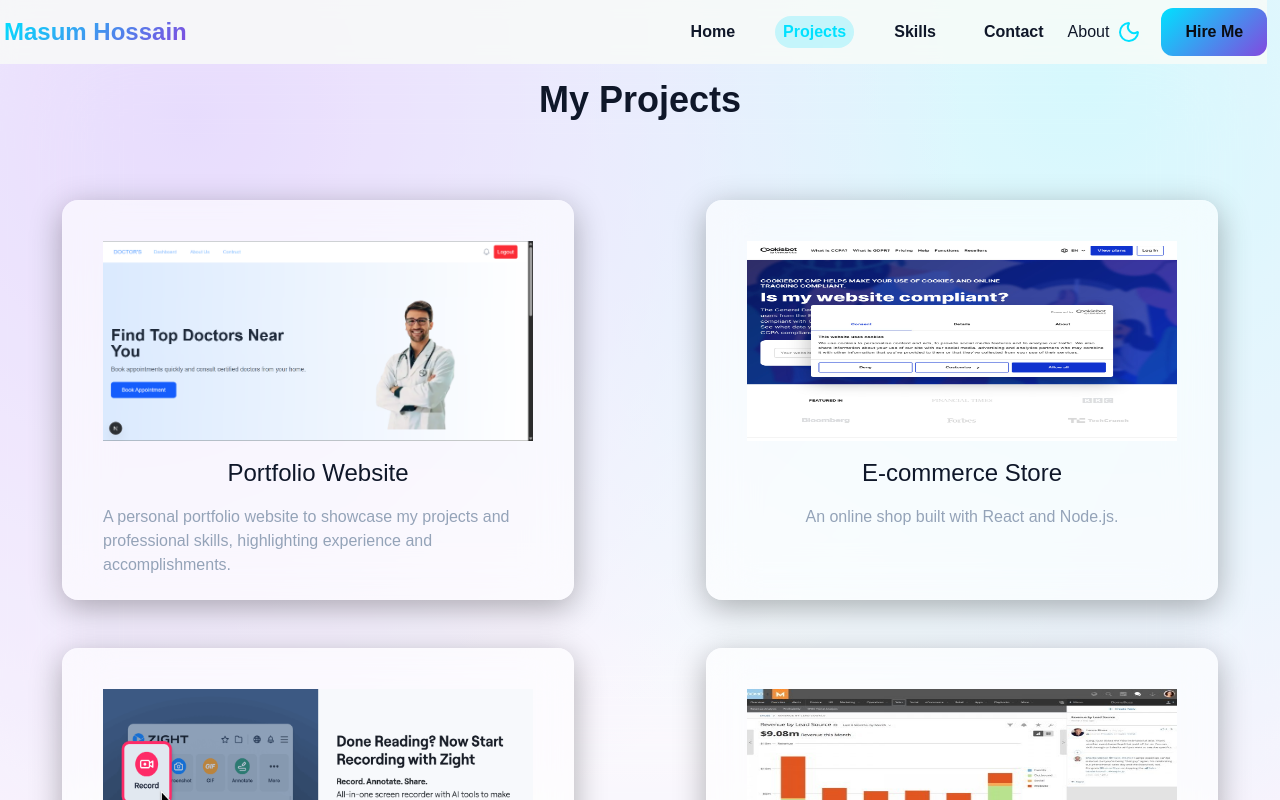
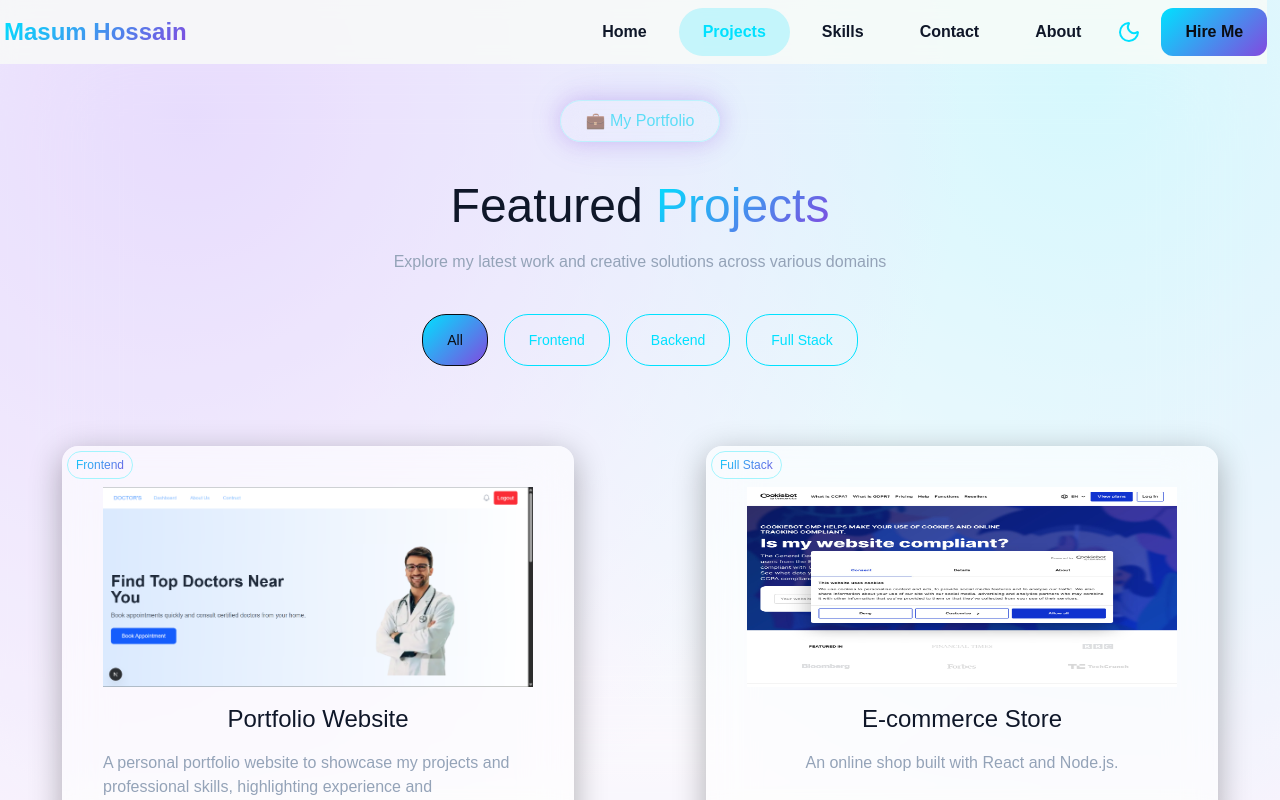
Before and after one commit to MdMasumHossain5555/portfolio, a Next.js app: page /projects in a window 1280 px wide. Shown: the top 800 px of the page. Built offline with nearby package versions, Linux system fonts and the light colour scheme.

Commit message:
update hero section and project card and project page.

```diff
--- a/src/app/(pages)/projects/page.js
+++ b/src/app/(pages)/projects/page.js
@@ -1,20 +1,43 @@
+'use client'
 import React from 'react'
 import ProjectCard from '@/app/components/ProjectCard'
 import projectData from '@/app/utility/projectsData'
 import { MotionWrapper } from '@/app/components/motion/MotionWrapper'
+import ProjectCategory from '@/app/components/ProjectCategory'
+import { useState } from 'react'
+
+const categories = ['All', 'Frontend', 'Backend', 'Full Stack']
+
 
 function Project() {
+  const [filteredProjects, setFilteredProjects] = useState(projectData);
+  const handleCategoryChange = (category) => {
+    if (category === 'All') {
+      // Show all projects
+      setFilteredProjects(projectData);
+    } else {
+      // Filter projects based on category
+      setFilteredProjects(projectData.filter(project => project.category === category));
+    }
+  }
   return (
     <>
-      <h1 className='text-4xl font-bold text-center'>My Projects</h1>
+      <div className='flex gap-2 neon-glow-purple border border-cyan-200 w-40 mx-auto mt-5 mb-7 p-2 rounded-full opacity-60 text-cyan-400 text-center justify-center items-center backdrop-blur-md'>💼 My Portfolio</div>
+      <h1 className='text-5xl mt-10 font-semi-bold text-center'>Featured <span className='gradient-text'>Projects</span></h1>
+      <p className='text-center text-muted-foreground mt-5'>Explore my latest work and creative solutions across various domains</p>
+      <ProjectCategory categories={categories} onCategoryChange={handleCategoryChange} />
       <div className="grid grid-cols-1 md:grid-cols-2 gap-2 mt-10">
-        {projectData.map((project, index) => (
+        {filteredProjects.map((project, index) => (
         <MotionWrapper key={index} delay={index * 0.10} type="bottom">
           <ProjectCard
           key={index}
           src={project.src}
           titel={project.titel}
           desc={project.desc}
+          link={project.link}
+          githubLink={project.githubLink}
+          liveLink={project.liveLink}
+          category={project.category}
         />
         </MotionWrapper>
 
--- a/src/app/components/Navbar.jsx
+++ b/src/app/components/Navbar.jsx
@@ -32,11 +32,11 @@ function Navbar() {
 
   const navItem = (
     <>
-      <Link href="/"><li className={`${isActive('/') ? 'bg-primary/20 rounded-full py-1 px-2 shadow-primary/40 border-primary text-primary' : ''} hover:bg-primary/20 hover:rounded-full hover:py-1 hover:px-2 hover:shadow-primary/40 hover:border-primary hover:text-primary px-2 py-1 mx-4 font-bold cursor-pointer transition-all duration-600 `}>Home</li></Link>
-      <Link href="/projects"><li className={`${isActive('/projects') ? 'bg-primary/20 rounded-full py-1 px-2 shadow-primary/40 border-primary text-primary' : ''} hover:bg-primary/20 hover:rounded-full hover:py-1 hover:px-2 hover:shadow-primary/40 hover:border-primary hover:text-primary px-2 py-1 mx-4 font-bold cursor-pointer transition-all duration-600`}>Projects</li></Link>
-      <Link href="/skills"><li className={`${isActive('/skills') ? 'bg-primary/20 rounded-full py-1 px-2 shadow-primary/40 border-primary text-primary' : ''} hover:bg-primary/20 hover:rounded-full hover:py-1 hover:px-2 hover:shadow-primary/40 hover:border-primary hover:text-primary px-2 py-1 mx-4 font-bold cursor-pointer transition-all duration-600`}>Skills</li></Link>
-      <Link href="/contact"><li className={`${isActive('/contact') ? 'bg-primary/20 rounded-full py-1 px-2 shadow-primary/40 border-primary text-primary' : ''} hover:bg-primary/20 hover:rounded-full hover:py-1 hover:px-2 hover:shadow-primary/40 hover:border-primary hover:text-primary px-2 py-1 mx-4 font-bold cursor-pointer transition-all duration-600`}>Contact</li></Link>
-      <Link href="/about"><li className={`${isActive('/about') ? 'bg-primary/20 rounded-full py-1 px-2 shadow-primary/40 border-primary text-primary' : ''} hover:bg-primary/20 hover:rounded-full hover:py-1 hover:px-2 hover:shadow_primary/40hover:border_primaryhover:text_primary px - 2 py - 1 mx - 4 font - bold cursor - pointer transition - all duration - 600`}>About</li></Link>
+      <Link href="/"><li className={`${isActive('/') ? 'bg-primary/20 rounded-full py-3 px-6 shadow-primary/40 border-primary text-primary' : ''} hover:bg-primary/20 hover:rounded-full hover:py-3 hover:px-6 hover:shadow-primary/40 hover:border-primary hover:text-primary px-6 py-3 mx-1 font-bold cursor-pointer transition-all duration-600 `}>Home</li></Link>
+      <Link href="/projects"><li className={`${isActive('/projects') ? 'bg-primary/20 rounded-full py-3 px-6 shadow-primary/40 border-primary text-primary' : ''} hover:bg-primary/20 hover:rounded-full hover:py-3 hover:px-6 hover:shadow-primary/40 hover:border-primary hover:text-primary px-6 py-3 mx-1 font-bold cursor-pointer transition-all duration-600`}>Projects</li></Link>
+      <Link href="/skills"><li className={`${isActive('/skills') ? 'bg-primary/20 rounded-full py-3 px-6 shadow-primary/40 border-primary text-primary' : ''} hover:bg-primary/20 hover:rounded-full hover:py-3 hover:px-6 hover:shadow-primary/40 hover:border-primary hover:text-primary px-6 py-3 mx-1 font-bold cursor-pointer transition-all duration-600`}>Skills</li></Link>
+      <Link href="/contact"><li className={`${isActive('/contact') ? 'bg-primary/20 rounded-full py-3 px-6 shadow-primary/40 border-primary text-primary' : ''} hover:bg-primary/20 hover:rounded-full hover:py-3 hover:px-6 hover:shadow-primary/40 hover:border-primary hover:text-primary px-6 py-3 mx-1 font-bold cursor-pointer transition-all duration-600`}>Contact</li></Link>
+      <Link href="/about"><li className={`${isActive('/about') ? 'bg-primary/20 rounded-full py-3 px-6 shadow-primary/40 border-primary text-primary' : ''} hover:bg-primary/20 hover:rounded-full hover:py-3 hover:px-6 hover:shadow_primary/40hover:border_primaryhover:text_primary px-6 py-3 mx-1 font-bold cursor-pointer transition-all duration-600`}>About</li></Link>
     </>
   );
   return (
--- a/src/app/components/ProjectCard.jsx
+++ b/src/app/components/ProjectCard.jsx
@@ -2,11 +2,14 @@ import React from 'react'
 import Image from 'next/image'
 import { IoEyeOutline } from "react-icons/io5";
 import Link from 'next/link';
+import { Github, ExternalLink} from 'lucide-react';
 
-function ProjectCard({ src, titel, desc, link }) {
+function ProjectCard({ src, titel, desc, link, githubLink, liveLink, category }) {
   return (
-    <Link href={link || "#"}>
-      <div className="glass-card glass-card-hover w-[98%] md:w-lg h-100 p-10 border border-border rounded-md mx-auto mt-10 shadow-foreground/20 shadow-lg backdrop-blur-sm flex flex-col items-center gap-4">
+    <div className='relative group'>
+      <Link href={link || "#"}>
+      <div className=" glass-card glass-card-hover w-[98%] md:w-lg h-100 p-10 border border-border rounded-md mx-auto mt-10 shadow-foreground/20 shadow-lg backdrop-blur-sm flex flex-col items-center gap-4">
+        <div className='absolute top-1 left-1 gradient-text font-mono text-[12px] border border-cyan-200 rounded-2xl px-2 py-1'>{category}</div>
         <Image width={500} height={300} src={src} alt={titel} className="max-w-full h-25 md:h-50" />
         <h3 className="text-2xl text-foreground">{titel}</h3>
         <p className="text-muted-foreground">{desc}</p>
@@ -16,6 +19,16 @@ function ProjectCard({ src, titel, desc, link }) {
         </div>
       </div>
     </Link>
+    <div className='absolute opacity-0 group-hover:opacity-100 flex top-10 right-20 gap-4 z-100'>
+      <Link href={liveLink || "#"} target="_blank" rel="noopener noreferrer">
+        <ExternalLink className='!rounded-full !w-12 !p-2 !h-12 btn-primary !text-black' />
+      </Link>
+      <Link href={githubLink || "#"} target="_blank" rel="noopener noreferrer">
+        <Github className='!rounded-full !w-12 !p-2 !h-12 btn-primary !text-black' />
+      </Link>
+    </div>
+
+    </div>
   )
 }
 
--- /dev/null
+++ b/src/app/components/ProjectCategory.jsx
@@ -0,0 +1,26 @@
+'use client'
+import React from 'react'
+import { useState } from 'react'
+
+
+function ProjectCategory({ categories, onCategoryChange }) {
+    const [selectedCategory, setSelectedCategory] = useState('All');
+    const handleCategoryClick = (category) => {
+        setSelectedCategory(category);
+        onCategoryChange(category);
+    }
+    return (
+        <div className='flex gap-4 mt-10 justify-center width-full flex-wrap'>
+            {categories.map((category, index) => (
+                <button key={index} onClick={() => {
+                    handleCategoryClick(category);
+                }} className={`${selectedCategory === category ? 'btn-primary' : 'btn-outline'} !rounded-3xl !font-light !border flex items-center h-13
+                  transition-colors duration-300`}>
+                    <h3 className="text-sm">{category}</h3>
+                </button>
+            ))}
+        </div>
+    )
+}
+
+export default ProjectCategory
--- a/src/app/components/ProjectSection.jsx
+++ b/src/app/components/ProjectSection.jsx
@@ -39,6 +39,10 @@ function ProjectSection() {
               src={project.src}
               titel={project.titel}
               desc={project.desc}
+              link={project.link}
+              githubLink={project.githubLink}
+              liveLink={project.liveLink}
+              category={project.category}
             />
           </MotionWrapper>
         ))}
--- a/src/app/components/motion/MotionWrapper.js
+++ b/src/app/components/motion/MotionWrapper.js
@@ -6,6 +6,7 @@ import { upDownPalse } from "./variants/upDownPalse";
 import { leftRightPalse } from "./variants/leftRightPalse";
 import { infinityCarousel } from "./variants/infinityCarousel";
 import { bottomVariant } from "./variants/bottom";
+import { rotateClockwise, rotateAntiClockwise } from "./variants/roundMotion";
 
 
 const animations = {
@@ -15,7 +16,9 @@ const animations = {
     upDownPalse,
     leftRightPalse,
     infinityCarousel,
-    bottom: bottomVariant
+    bottom: bottomVariant,
+    rotateClockwise,
+    rotateAntiClockwise,
 };
 
 export const MotionWrapper = ({ type = "fadeIn", delay = 0, children, className = "", once = true }) => {
--- a/src/app/utility/projectsData.json
+++ b/src/app/utility/projectsData.json
@@ -4,6 +4,8 @@
         "titel": "Portfolio Website",
         "desc": "A personal portfolio website to showcase my projects and professional skills, highlighting experience and accomplishments.",
         "src": "/projectImages/doctors.png",
+        "category": "Frontend",
+        "tags": ["React", "Tailwind CSS", "Framer Motion"],
         "frontend": "https://github.com/username/portfolio-frontend",
         "backend": "https://github.com/username/portfolio-backend",
         "liveView": "https://myportfolio.com"
@@ -13,6 +15,8 @@
         "titel": "E-commerce Store",
         "desc": "An online shop built with React and Node.js.",
         "src": "/projectImages/ecommerce.png",
+        "category": "Full Stack",
+        "tags": ["React", "Node.js", "Express.js", "MongoDB", "Stripe"],
         "frontend": "https://github.com/username/ecommerce-frontend",
         "backend": "https://github.com/username/ecommerce-backend",
         "liveView": "https://myecommercestore.com"
@@ -22,6 +26,8 @@
         "titel": "Blog Platform",
         "desc": "A blogging platform that allows users to register, create, and manage their posts easily.",
         "src": "/projectImages/blog.png",
+        "category": "Full Stack",
+        "tags": ["Next.js", "Node.js", "Express.js", "MongoDB", "JWT"],
         "frontend": "https://github.com/username/blog-frontend",
         "backend": "https://github.com/username/blog-backend",
         "liveView": "https://myblogplatform.com"
@@ -31,6 +37,8 @@
         "titel": "Task Manager App",
         "desc": "Manage tasks efficiently.",
         "src": "/projectImages/taskmanager.png",
+        "category": "Full Stack",
+        "tags": ["React", "Redux", "Node.js", "Express.js", "MongoDB"],
         "frontend": "https://github.com/username/taskmanager-frontend",
         "backend": "https://github.com/username/taskmanager-backend",
         "liveView": "https://mytaskmanager.com"
@@ -40,6 +48,8 @@
         "titel": "Weather App",
         "desc": "Get real-time weather updates with accurate forecasts for any city in the world.",
         "src": "/projectImages/weather.png",
+        "category": "Frontend",
+        "tags": ["React", "API", "OpenWeather", "Tailwind CSS"],
         "frontend": "https://github.com/username/weather-frontend",
         "backend": "https://github.com/username/weather-backend",
         "liveView": "https://myweatherapp.com"
@@ -49,6 +59,8 @@
         "titel": "Chat Application",
         "desc": "A simple chat app for instant messaging.",
         "src": "/projectImages/chat.png",
+        "category": "Full Stack",
+        "tags": ["React", "Node.js", "Socket.io", "Express.js", "MongoDB"],
         "frontend": "https://github.com/username/chat-frontend",
         "backend": "https://github.com/username/chat-backend",
         "liveView": "https://mychatapp.com"
@@ -58,6 +70,8 @@
         "titel": "Learning Management System",
         "desc": "A complete online platform for managing courses, students, and learning materials efficiently.",
         "src": "/projectImages/lms.png",
+        "category": "Full Stack",
+        "tags": ["Next.js", "Node.js", "Express.js", "MongoDB", "JWT", "Stripe"],
         "frontend": "https://github.com/username/lms-frontend",
         "backend": "https://github.com/username/lms-backend",
         "liveView": "https://mylmsplatform.com"
```
Also changed, not shown: src/app/components/HackerCircle.jsx (added, +75 -0 lines), src/app/components/Hero.jsx (+18 -1 lines), src/app/components/motion/variants/roundMotion.js (added, +11 -0 lines).
